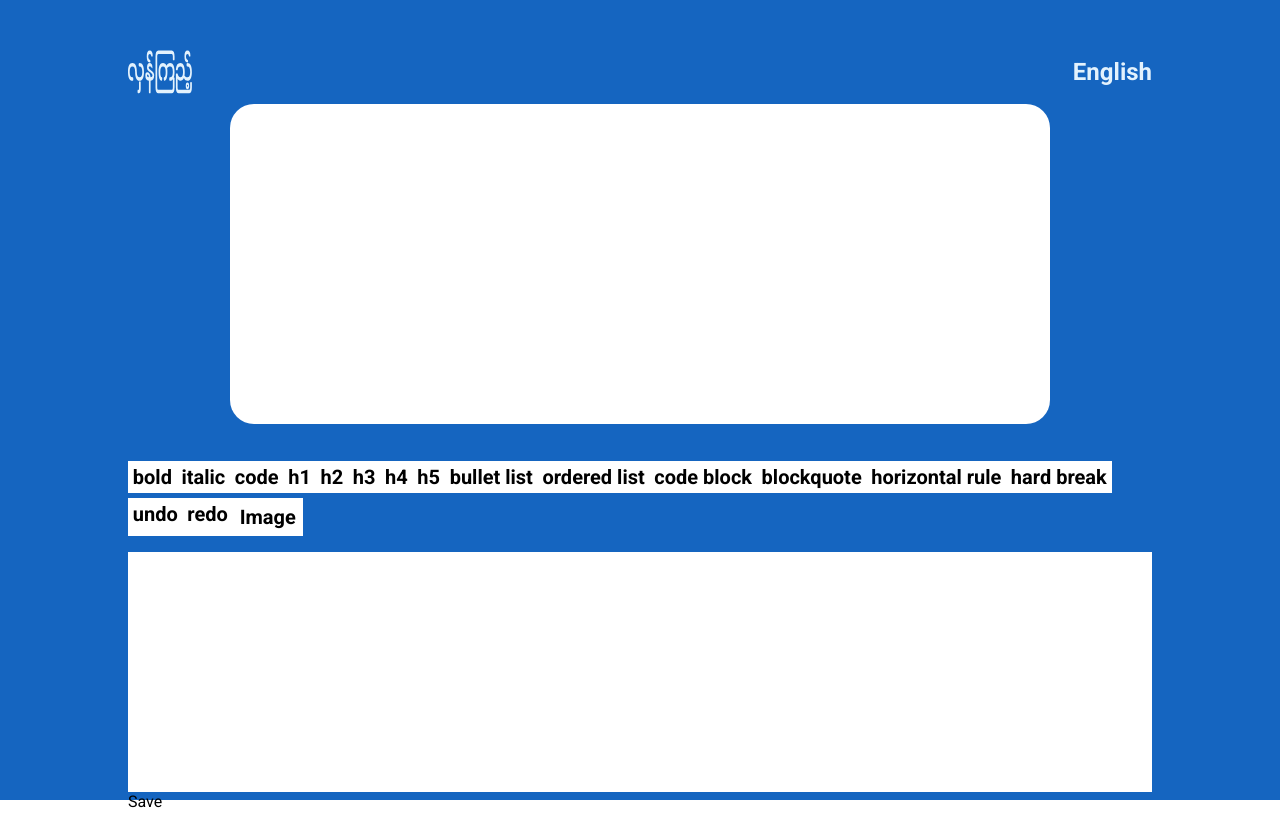
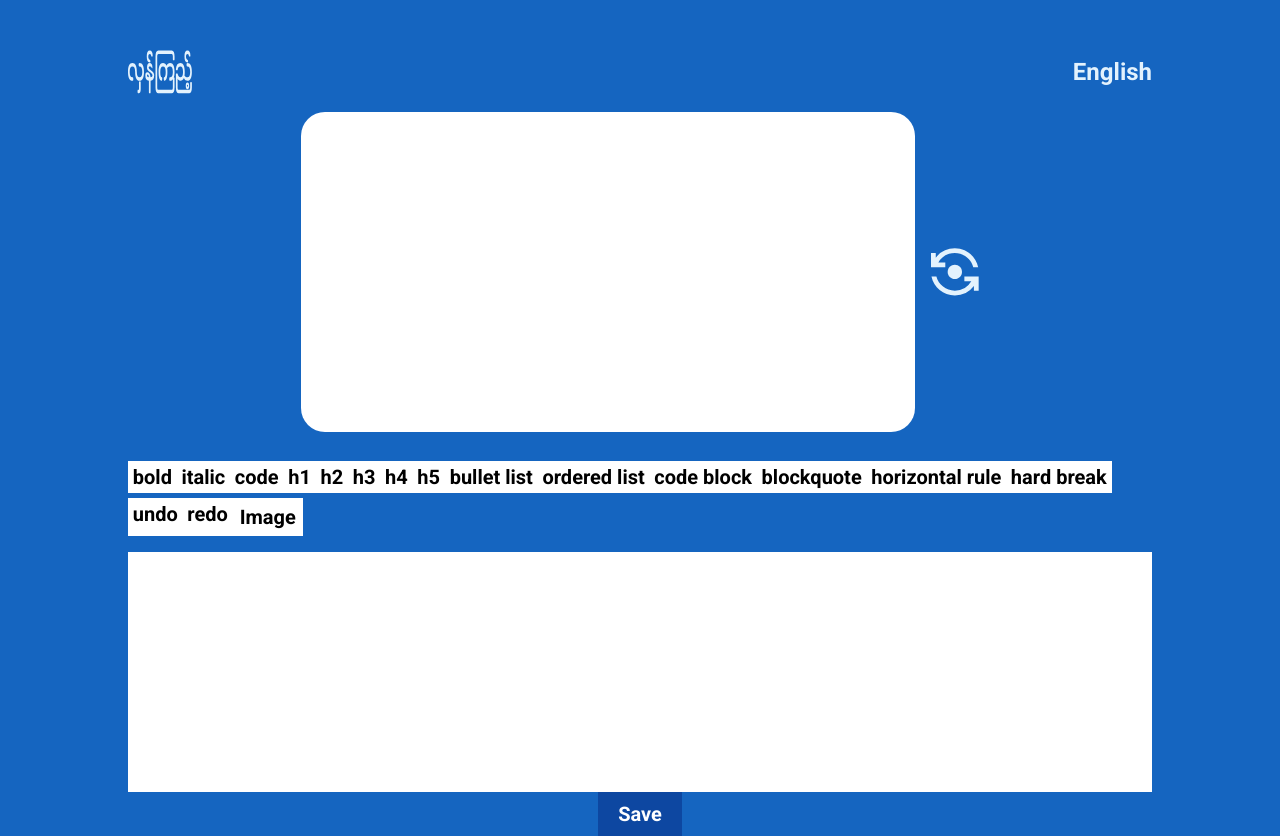
Before and after one commit to mgkyawmyotun/lhankyi, a React (Create React App) app in the folder frontend/: page /create/cards/1 in a window 1280 px wide. Before the commit the page ends 811 px from the top, so only its background shows below. Built offline with nearby package versions, Linux system fonts and the light colour scheme.

Commit message:
feat:add card_front & back_data possible

```diff
--- a/frontend/src/components/MainCard.tsx
+++ b/frontend/src/components/MainCard.tsx
@@ -1,15 +1,23 @@
-import type { FC } from 'react';
-import React from 'react';
+import React, { FC, useRef } from 'react';
 import styles from '../scss/maincard.module.scss';
+import FlipIcon from '../svg/FlipIcon';
 interface MainCardProps {
-  data: string;
+  data?: string;
+  onFlipCard: () => void;
 }
 
-export const MainCard: FC<MainCardProps> = ({ data }) => {
+export const MainCard: FC<MainCardProps> = ({ data, onFlipCard }) => {
+  const divRef = useRef<HTMLDivElement>(null);
   return (
-    <div
-      className={styles.card}
-      dangerouslySetInnerHTML={{ __html: data }}
-    ></div>
+    <div className={styles.card}>
+      <div dangerouslySetInnerHTML={{ __html: data || '' }} ref={divRef}></div>
+      <FlipIcon
+        onClick={() => {
+          if (divRef && divRef.current) {
+          }
+          onFlipCard();
+        }}
+      />
+    </div>
   );
 };
--- a/frontend/src/components/editor/MyEditor.tsx
+++ b/frontend/src/components/editor/MyEditor.tsx
@@ -1,36 +1,12 @@
-import Document from '@tiptap/extension-document';
-import Dropcursor from '@tiptap/extension-dropcursor';
-import Image from '@tiptap/extension-image';
-import Paragraph from '@tiptap/extension-paragraph';
-import Text from '@tiptap/extension-text';
-import { EditorContent, useEditor } from '@tiptap/react';
-import StarterKit from '@tiptap/starter-kit';
-import React, { FC, useEffect } from 'react';
+import { Editor, EditorContent } from '@tiptap/react';
+import React, { FC } from 'react';
 import '../../scss/editor.scss';
 import { EditorMenu } from './EditorMenuBar';
 
 interface MyEditorProps {
-  onInput: (htmlData: string) => void;
+  editor: Editor | null;
 }
-export const MyEditor: FC<MyEditorProps> = ({ onInput }) => {
-  const editor = useEditor({
-    extensions: [
-      StarterKit,
-      Image,
-      Document,
-      Paragraph,
-      Text,
-      Image,
-      Dropcursor,
-    ],
-  });
-  useEffect(() => {
-    if (editor) {
-      onInput(editor.getHTML());
-    }
-    // eslint-disable-next-line
-  }, [editor && editor.getHTML().length]);
-
+export const MyEditor: FC<MyEditorProps> = ({ editor }) => {
   return (
     <div>
       <EditorMenu editor={editor} />
--- a/frontend/src/pages/CreateCard.tsx
+++ b/frontend/src/pages/CreateCard.tsx
@@ -1,24 +1,62 @@
-import { FC, useState } from 'react';
+import Document from '@tiptap/extension-document';
+import Dropcursor from '@tiptap/extension-dropcursor';
+import Image from '@tiptap/extension-image';
+import Paragraph from '@tiptap/extension-paragraph';
+import Text from '@tiptap/extension-text';
+import { useEditor } from '@tiptap/react';
+import StarterKit from '@tiptap/starter-kit';
+import { FC, useEffect, useState } from 'react';
 import { MyEditor } from '../components/editor/MyEditor';
 import { MainCard } from '../components/MainCard';
 import { NavBar } from '../components/NavBar';
 import styles from '../scss/create.module.scss';
 
+export type CardState = 'front' | 'back';
+export type CardData = {
+  front: string;
+  back: string;
+};
 export const CreateCard: FC = () => {
-  const [htmlData, setHTMLData] = useState<string>('');
+  const [cardData, setCardData] = useState<CardData>({ front: '', back: '' });
+  const [cardState, setCardState] = useState<CardState>('front');
+  const editor = useEditor({
+    extensions: [
+      StarterKit,
+      Image,
+      Document,
+      Paragraph,
+      Text,
+      Image,
+      Dropcursor,
+    ],
+  });
+
+  useEffect(() => {
+    if (editor) {
+      setCardData((cardData) => {
+        return { ...cardData, [cardState]: editor?.getHTML() };
+      });
+    }
+  }, [editor && editor.getHTML().length]);
+
   return (
     <div className={styles.app}>
       <div className={styles.app_container}>
         <NavBar />
         <div className={styles.main__content}>
-          <MainCard data={htmlData} />
-          <MyEditor
-            onInput={(htmlData) => {
-              setHTMLData(htmlData);
+          <MainCard
+            data={editor?.getHTML()}
+            onFlipCard={() => {
+              setCardState((value) => {
+                const final = value === 'front' ? 'back' : 'front';
+                editor?.commands.setContent(cardData[final] || '');
+                return final;
+              });
             }}
           />
+          <MyEditor editor={editor} />
         </div>
-        <div>Save</div>
+        <div className={styles.save_button}>Save</div>
       </div>
     </div>
   );
--- a/frontend/src/scss/_utils.scss
+++ b/frontend/src/scss/_utils.scss
@@ -1,10 +1,11 @@
+@import 'color';
 @mixin container {
   width: 80%;
   height: 100%;
   margin: 0 auto;
   padding-top: 2.5em;
 }
-@mixin scroll-style {
+@mixin scroll-style($stmbc: $dark-blue, $stbtc: $medium-blue) {
   &::-webkit-scrollbar {
     width: 8px;
     height: 8px;
@@ -14,12 +15,12 @@
     height: 0px;
   }
   &::-webkit-scrollbar-thumb {
-    background: $dark-blue;
+    background: $stbtc;
     border: 0px none #ffffff;
     border-radius: 50px;
   }
   &::-webkit-scrollbar-track {
-    background: $medium-blue;
+    background: $stbtc;
     border: 0px none #ffffff;
     border-radius: 26px;
   }
--- a/frontend/src/scss/create.module.scss
+++ b/frontend/src/scss/create.module.scss
@@ -3,7 +3,7 @@
 .app {
   background-color: $dark-blue;
   width: 100%;
-  height: 100vh;
+  min-height: 100vh;
 }
 .app_container {
   @include container;
@@ -21,3 +21,15 @@
   grid-template-rows: 1fr 1fr;
   row-gap: 1em;
 }
+
+.save_button {
+  font-size: 1.25rem;
+  font-weight: bold;
+  text-align: center;
+  background-color: $darkest-blue;
+  color: $pure-white;
+  width: min-content;
+  margin: 0 auto;
+  padding: 0.5em 1em;
+  cursor: pointer;
+}
--- a/frontend/src/scss/maincard.module.scss
+++ b/frontend/src/scss/maincard.module.scss
@@ -1,14 +1,30 @@
 @import 'color';
 @import 'utils';
 .card {
-  padding: 4em 2em;
-  background-color: $pure-white;
-  width: 80%;
-  height: 40vh;
-  border-radius: 1.5em;
+  width: 100%;
+
+  display: flex;
+  align-items: center;
+  justify-content: center;
+  & > svg {
+    width: 3em;
+    height: 3em;
+    margin-left: 1em;
+    cursor: pointer;
+  }
+  & > div {
     justify-self: center;
     overflow: auto;
-  @include scroll-style;
+    padding: 4em 2em;
+    height: 40vh;
+    background-color: $pure-white;
+    border-radius: 1.5em;
+    width: 60%;
+    &.flip {
+      transform: rotateY(360deg);
+      transition-duration: 500ms;
+    }
+
     & > img {
       display: block;
       margin-left: auto;
@@ -72,3 +88,4 @@
       margin: 2rem 0;
     }
   }
+}
--- /dev/null
+++ b/frontend/src/svg/FlipIcon.tsx
@@ -0,0 +1,25 @@
+import * as React from 'react';
+
+function FlipIcon(props: React.SVGProps<SVGSVGElement>) {
+  return (
+    <svg
+      width="1em"
+      height="1em"
+      viewBox="0 0 73 72"
+      fill="none"
+      xmlns="http://www.w3.org/2000/svg"
+      {...props}
+    >
+      <path
+        d="M25.375 35.833c0 5.949 4.858 10.75 10.875 10.75s10.875-4.801 10.875-10.75c0-5.948-4.858-10.75-10.875-10.75s-10.875 4.802-10.875 10.75z"
+        fill="#E3F2FD"
+      />
+      <path
+        d="M21.75 28.667V21.5H11.201A28.976 28.976 0 0136.25 7.167c13.485 0 24.831 9.173 28.058 21.5h7.467C68.404 12.327 53.795 0 36.25 0a36.336 36.336 0 00-29 14.37V7.166H0v21.5h21.75zM50.75 43v7.167h10.549A28.976 28.976 0 0136.25 64.5c-13.485 0-24.831-9.173-28.057-21.5H.725c3.371 16.34 17.98 28.667 35.525 28.667a36.336 36.336 0 0029-14.37V64.5h7.25V43H50.75z"
+        fill="#E3F2FD"
+      />
+    </svg>
+  );
+}
+
+export default FlipIcon;
```
Lines whose indentation alone changed are shown as unchanged.
